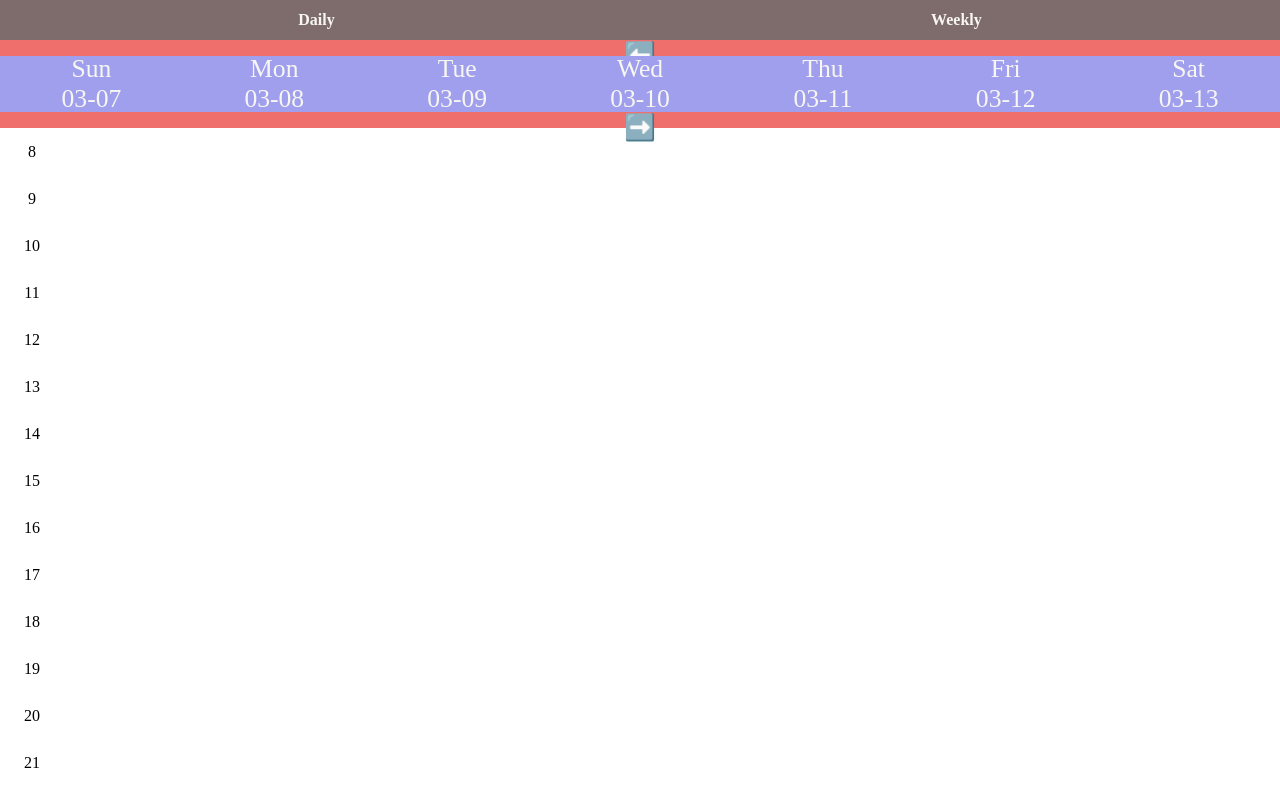
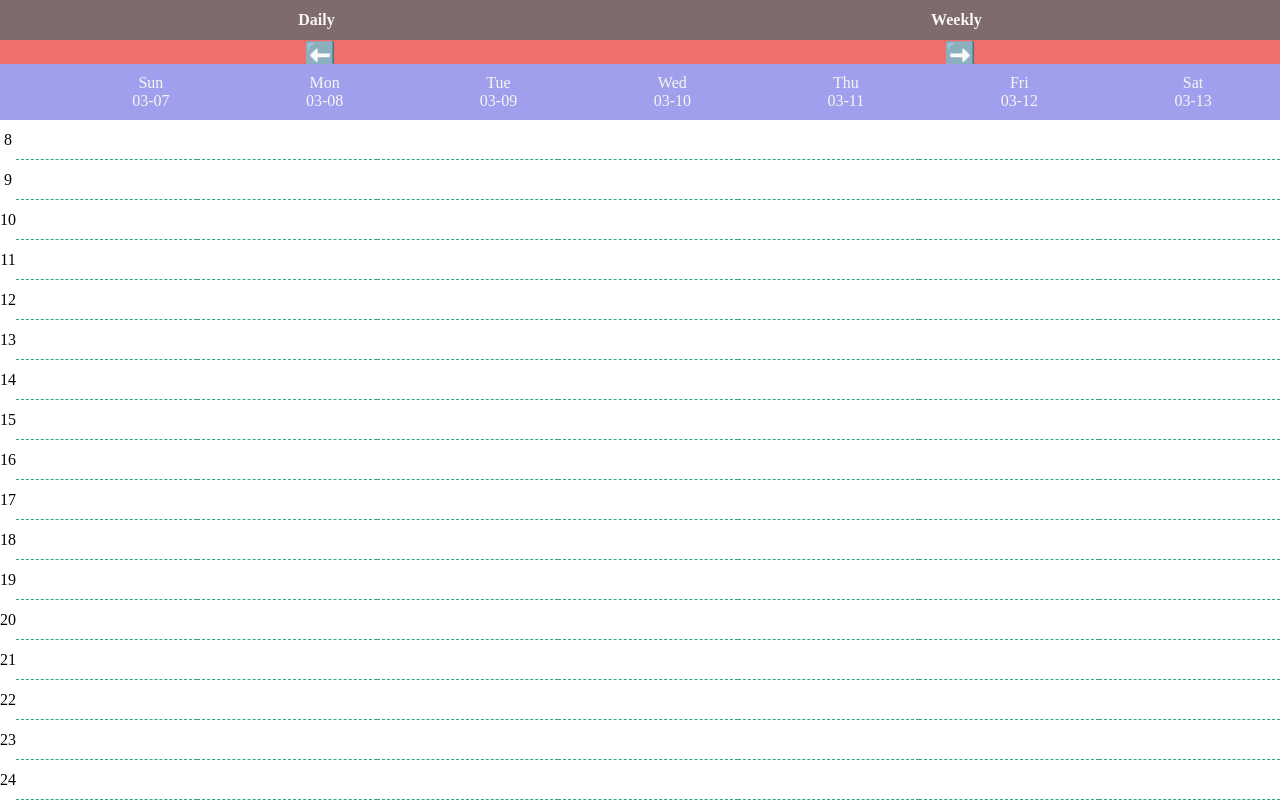
Before and after one commit to Ha-Young/Calendar-FrontEnd, a React (Create React App) app: page /weekly in a window 1280 px wide. Shown: the top 802 px of the page. Built offline with nearby package versions, Linux system fonts and the light colour scheme.

Commit message:
Fix Weekly-view CSS

```diff
--- a/src/components/LeftNavigation/LeftNavigation.module.css
+++ b/src/components/LeftNavigation/LeftNavigation.module.css
@@ -1,8 +1,8 @@
 .left_nav {
   width: 5vw;
+  height: 100%;
   display: flex;
   flex-direction: column;
-  height: 100%;
 }
 
 .left_nav div {
--- a/src/components/Weekly/Weekly.js
+++ b/src/components/Weekly/Weekly.js
@@ -32,18 +32,27 @@ export default function Weekly({ currentDay, weekEvents, getWeekEventData }) {
   return (
     <>
       <div className={styles.weekly_header}>
+        <div className={styles.weekly_header_btn}>
           <span
-          className={styles.btn}
             role="img"
             aria-label="arrow"
             onClick={() => handleClick("prev")}
           >
             ⬅️
           </span>
-        <div className={styles.flex}>
+          <div></div>
+          <span
+            role="img"
+            aria-label="arrow"
+            onClick={() => handleClick("next")}
+          >
+            ➡️
+          </span>
+        </div>
+        <div className={styles.weekly_header_dayOfWeek}>
           {DAYS.map((day, index) => (
             <div
-              className={styles.weekly_dayOfWeek}
+              // className={styles.weekly_dayOfWeek}
               key={randomIndex()}
             >
               <div>{day}</div>
@@ -51,18 +60,10 @@ export default function Weekly({ currentDay, weekEvents, getWeekEventData }) {
             </div>
           ))}
         </div>
-        <span
-          className={styles.btn}
-          role="img"
-          aria-label="arrow"
-          onClick={() => handleClick("next")}
-        >
-          ➡️
-        </span>
       </div>
 
+      <div className={styles.weekly_container}>
         <LeftNavigation />
-      <div className={styles.weekly_flex}>
         {dayOfMonth.map(day => (
           <CommonElementView
             key={randomIndex()}
--- a/src/components/Weekly/Weekly.module.css
+++ b/src/components/Weekly/Weekly.module.css
@@ -2,36 +2,31 @@
   display: flex;
   flex-direction: column;
   width: 100%;
-  height: 11vh;
+  height: 10vh;
   font-size: 2vw;
 }
 
-.weekly_dayOfWeek {
+.weekly_header_btn {
   width: 100%;
-  height: 7vh;
+  height: 3vh;
   display: flex;
-  flex-direction: column;
-  justify-content: center;
-  font-size: 2vw;
+  justify-content: space-evenly;
+  background-color: #EF6F6C;
 }
 
-.flex {
+.weekly_header_dayOfWeek {
   display: flex;
   justify-content: space-around;
   align-items: center;
+  height: 7vh;
+  font-size: 1rem;
   color: #F8F6F1;
   background-color: #9F9FED;
+  padding-left: 5vw;
 }
 
-.btn {
-  display: inline-block;
-  width: 100%;
-  height: 2vh;
-  background-color: #EF6F6C;
+.weekly_container {
+  display: flex;
+  height: 85vh;
+  overflow: hidden;
 }
-
-.weekly_flex {
-  margin-top: 10px;
-  display: grid;
-  grid-template-columns: repeat(7, 1fr);
-}
```
Lines whose indentation alone changed are shown as unchanged.
